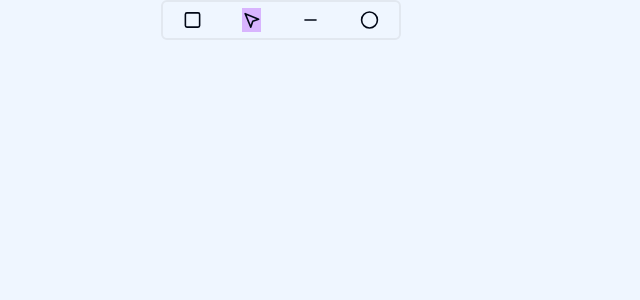
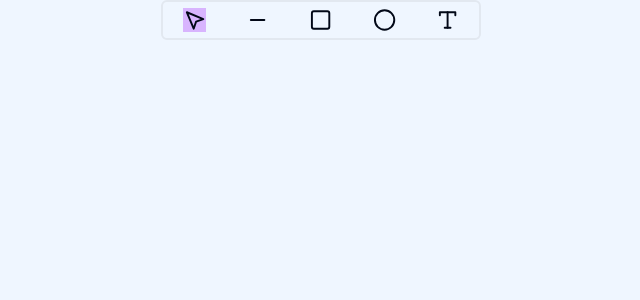
Before and after one commit to abh-i-navv/real-canvas, a Next.js app: page / in a window 1280 px wide. Shown: the top 300 px of the page, without its empty margins (479-1119 px from the left). Built offline with nearby package versions, Linux system fonts and the light colour scheme.

Commit message:
added text tool

```diff
--- a/src/app/components/canvas.tsx
+++ b/src/app/components/canvas.tsx
@@ -3,7 +3,7 @@
 import React, { useCallback, useEffect, useRef, useState } from 'react';
 import {Shape} from "../../shape"
 import { DrawingElement, useDrawingContext } from '../context/drawing-context';
-import { CanvasMode, LayerType, Point, shapeType } from '@/types/canvas';
+import { CanvasMode, LayerType, Point } from '@/types/canvas';
 import { ToolBar } from './toolbar';
 import { elementFinder, pointerEventToCanvasPoint } from '@/lib/utils';
 import { SelectionBox } from './selection-box';
@@ -16,6 +16,8 @@ export const Canvas = () => {
     const [camera, setCamera] = useState<Point>({x:0, y:0})
     const [currEle, setCurrEle] = useState<DrawingElement>()
     const [selectionBox, setSelectionBox] = useState<DrawingElement | DrawingElement[]>()
+    const inputRef = useRef<HTMLInputElement>(null)
+    const [currText, setCurrText] = useState<string>('')
 
     useEffect(() => {
         const canvas = canvasRef.current;
@@ -25,7 +27,7 @@ export const Canvas = () => {
         const ctx = canvas.getContext("2d")
         const options = {
             strokeStyle: "bevel",
-            lineWidth: 5,
+            lineWidth: 3,
             lineJoin: "bevel"
           }
           const generator = new Shape(ctx,options)
@@ -47,7 +49,7 @@ export const Canvas = () => {
                 setSelectionBox(undefined)
                 return
               }
-              const type = selectedEle.type as shapeType
+              const type = selectedEle.type
               const newDimensions = {x:point.x, y:point.y}
 
               const {dimensions} = selectedEle
@@ -61,10 +63,10 @@ export const Canvas = () => {
 
               if(type === 'line'){
                 const bounds = {
-                  x: selectedEle.x1,
-                  y: selectedEle.y1,
-                  a: selectedEle.x2 + (dimensions.offsetX || 0),
-                  b: selectedEle.y2 + (dimensions.offsetY || 0),
+                  x: selectedEle.x1!,
+                  y: selectedEle.y1!,
+                  a: selectedEle.x2! + (dimensions.offsetX || 0),
+                  b: selectedEle.y2! + (dimensions.offsetY || 0),
                   width: selectedEle.dimensions.w,
                   height: selectedEle.dimensions.h
                 }
@@ -116,6 +118,18 @@ export const Canvas = () => {
               addElement(rect)
 
             }
+            else if(canvasState.mode === CanvasMode.None && canvasState.layerType === LayerType.Text){
+              setSelectionBox(undefined)
+              setCanvasState({mode: CanvasMode.Inserting, layerType: LayerType.Text, current: {x:e.clientX, y: e.clientY}})
+              const text:any = generator.textBox(point.x,point.y,0,0,currText,options)
+              setCurrEle(text)
+              addElement(text)
+
+              setTimeout(() => {
+                inputRef.current?.focus();
+              }, 0)
+
+            }
 
         }
 
@@ -139,11 +153,11 @@ export const Canvas = () => {
               setCanvasState({mode: CanvasMode.None, layerType: LayerType.Ellipse})
             }
             else if(canvasState.mode === CanvasMode.Translating) {
-              console.log(canvasState)
               RenderCanvas(canvas,options,elements,camera)
-              console.log(elements)
 
               setCanvasState({mode: CanvasMode.None, layerType: LayerType.None})
+            }
+            else if(canvasState.mode === CanvasMode.Inserting && canvasState.layerType === LayerType.Text){
             }
             else{
 
@@ -159,7 +173,7 @@ export const Canvas = () => {
           }
 
           const point = pointerEventToCanvasPoint(e,camera)
-          const type = currEle.type as shapeType
+          const type = currEle.type
 
           if(canvasState.mode === CanvasMode.None){
 
@@ -176,17 +190,23 @@ export const Canvas = () => {
               offsetY = currEle.dimensions.offsetY
             }
 
-            if( type !== 'line' && Math.abs(point.y - currEle.dimensions.y - offsetY - currEle.dimensions.h ) <= threshold && point.x >= currEle.dimensions.x + offsetX && point.x <= currEle.dimensions.w + currEle.dimensions.x +offsetX){
+            if( (type !== 'line') && Math.abs(point.y - currEle.dimensions.y - offsetY - currEle.dimensions.h ) <= threshold && point.x >= currEle.dimensions.x + offsetX && point.x <= currEle.dimensions.w + currEle.dimensions.x +offsetX){
+              if(type === 'text'){
+                return
+              }
               e.target.style.cursor = "ns-resize"
 
             }
             else if(type !== 'line' && Math.abs(point.x - (currEle.dimensions.w + currEle.dimensions.x + offsetX)) <= threshold && point.y >= currEle.dimensions.y + offsetY && point.y <= currEle.dimensions.y + offsetY + currEle.dimensions.h){
+              if(type === 'text'){
+                return
+              }
               e.target.style.cursor = "ew-resize"
             }
-            else if(type === 'line' && Math.abs(point.x - (currEle.x2 + offsetX)) <= threshold && Math.abs(point.y - (currEle.y2 + offsetY)) <= threshold){
+            else if(type === 'line' && Math.abs(point.x - (currEle.x2! + offsetX)) <= threshold && Math.abs(point.y - (currEle.y2! + offsetY)) <= threshold){
               e.target.style.cursor = "ew-resize"
             }
-            else if(type === 'line' && Math.abs(point.x - (currEle.x1 + offsetX)) <= threshold && Math.abs(point.y - (currEle.y1 + offsetY)) <= threshold){
+            else if(type === 'line' && Math.abs(point.x - (currEle.x1! + offsetX)) <= threshold && Math.abs(point.y - (currEle.y1! + offsetY)) <= threshold){
               e.target.style.cursor = "e-resize"
             }
             else{
@@ -335,17 +355,39 @@ export const Canvas = () => {
 
         }
 
+        const onKeyDown = (e: any) => {
+          if(!(canvasState.mode === CanvasMode.Inserting && canvasState.layerType === LayerType.Text && currEle)){
+            return
+          }
+
+          if(e.key === 'Enter'){
+            currEle.text = currText
+            const metrics = ctx?.measureText(currText)
+
+            if(metrics?.width){
+              currEle.dimensions.w = (Math.round(metrics?.width)*4)
+            }
+
+
+            setCanvasState({mode: CanvasMode.None, layerType: LayerType.Text})
+            setCurrText('')
+            setCurrEle(undefined)
+          }
+        }
+
         canvas.addEventListener("pointerdown", onPointerDown)
         document.addEventListener("pointerup", onPointerUp)
         canvas.addEventListener("pointermove", onPointerMove)
+        document.addEventListener('keydown', onKeyDown)
 
         return () => {
             canvas.removeEventListener("pointerdown", onPointerDown)
             document.removeEventListener("pointerup", onPointerUp)
             canvas.removeEventListener("pointermove", onPointerMove)
+            document.removeEventListener('keydown', onKeyDown)
         }
 
-    }, [elements, dimensions,canvasState,camera]);
+    }, [elements, dimensions,canvasState,camera,currText]);
 
     const onWheel = useCallback((e: React.WheelEvent) => {
         setCamera((camera) => ({
@@ -372,6 +414,14 @@ export const Canvas = () => {
     return (
         <>
             <ToolBar canvasState={canvasState} setCanvasState={setCanvasState}/>
+            {
+            canvasState.mode === CanvasMode.Inserting && canvasState.layerType === LayerType.Text && currEle &&
+              <input autoComplete='off' ref={inputRef} id='text-box' className={` bg-transparent w-auto fixed h-10 focus:outline-none font-serif text-4xl`}
+              style={{top: canvasState.current!.y, left:canvasState.current!.x, width: currText.length > 21 ? currText.length*20 : '394px'}}
+              onChange={(e) => {setCurrText(e.target.value)}} />
+
+            }
+
             <canvas className='bg-blue-50' height={ dimensions.height} width={dimensions.width} ref={canvasRef} onWheel={onWheel}/>
         </>
     );
--- a/src/app/components/selection-box.tsx
+++ b/src/app/components/selection-box.tsx
@@ -9,7 +9,7 @@ interface SelectionBoxProps{
     ctx: CanvasRenderingContext2D;
 }
 
-export const SelectionBox = (ctx:CanvasRenderingContext2D,type: shapeType,  bounds: XYWH, setSelectionBox : (element: DrawingElement) => void ) => {
+export const SelectionBox = (ctx:CanvasRenderingContext2D,type: string,  bounds: XYWH, setSelectionBox : (element: DrawingElement) => void ) => {
 
     const selectionGen = new Shape(ctx)
     const threshold = 5
--- a/src/app/components/toolbar.tsx
+++ b/src/app/components/toolbar.tsx
@@ -1,6 +1,6 @@
 import { cn } from "@/lib/utils";
 import { CanvasMode, CanvasState, LayerType } from "@/types/canvas";
-import { Circle, Minus, MousePointer2, Square } from "lucide-react";
+import { Circle, Minus, MousePointer2, Square, Type } from "lucide-react";
 
 interface ToolBarProps {
     canvasState: CanvasState;
@@ -11,15 +11,18 @@ export const ToolBar = ({canvasState,setCanvasState}: ToolBarProps) => {
 
 
     return(
-        <div className="h-10 w-60 border-2 rounded-md absolute left-[50%] top-0 z-10">
+        <div className="h-10 w-80 border-2 rounded-md absolute left-[50%] top-0 z-10">
             <div className="h-full flex justify-center items-center">
+                <MousePointer2 className={cn("m-5 hover:bg-purple-300", canvasState.mode === CanvasMode.None && canvasState.layerType === LayerType.None && "bg-purple-300")} onClick={() => setCanvasState({mode: CanvasMode.None, layerType: LayerType.None})}/>
+                <Minus className={cn("m-5 hover:bg-purple-300", canvasState.mode === CanvasMode.None && canvasState.layerType === LayerType.Line && "bg-purple-300")} onClick={() => setCanvasState({mode: CanvasMode.None, layerType: LayerType.Line})}/>
                 <Square className={cn("m-5 hover:bg-purple-300", canvasState.mode === CanvasMode.None && canvasState.layerType === LayerType.Rectangle && "bg-purple-300")}
                     onClick={() => setCanvasState({mode: CanvasMode.None, layerType: LayerType.Rectangle})}
                 />
-                <MousePointer2 className={cn("m-5 hover:bg-purple-300", canvasState.mode === CanvasMode.None && canvasState.layerType === LayerType.None && "bg-purple-300")} onClick={() => setCanvasState({mode: CanvasMode.None, layerType: LayerType.None})}/>
-                <Minus className={cn("m-5 hover:bg-purple-300", canvasState.mode === CanvasMode.None && canvasState.layerType === LayerType.Line && "bg-purple-300")} onClick={() => setCanvasState({mode: CanvasMode.None, layerType: LayerType.Line})}/>
                 <Circle className={cn("m-5 hover:bg-purple-300", canvasState.mode === CanvasMode.None && canvasState.layerType === LayerType.Ellipse && "bg-purple-300")}
                     onClick={() => setCanvasState({mode: CanvasMode.None, layerType: LayerType.Ellipse})}
+                />
+                <Type className={cn("m-5 hover:bg-purple-300", canvasState.mode === CanvasMode.None && canvasState.layerType === LayerType.Text && "bg-purple-300")}
+                    onClick={() => setCanvasState({mode: CanvasMode.None, layerType: LayerType.Text})}
                 />
 
             </div>
--- a/src/app/context/drawing-context.tsx
+++ b/src/app/context/drawing-context.tsx
@@ -5,11 +5,12 @@ import { createContext, useContext, useState } from "react";
 
 export interface DrawingElement {
     id: string;
-    type: 'rectangle';
-    x1: number;
-    y1: number;
-    x2: number;
-    y2: number;
+    type: string;
+    x1?: number;
+    y1?: number;
+    x2?: number;
+    y2?: number;
+    text?: string;
     dimensions: {
         x: number;
         y: number;
@@ -19,7 +20,6 @@ export interface DrawingElement {
         offsetY?: number;
         options?: any
     }
-    // Add other properties as needed
   }
 
 export interface DrawingContextType {
```
Also changed, not shown: src/shape.js (+49 -32 lines).
